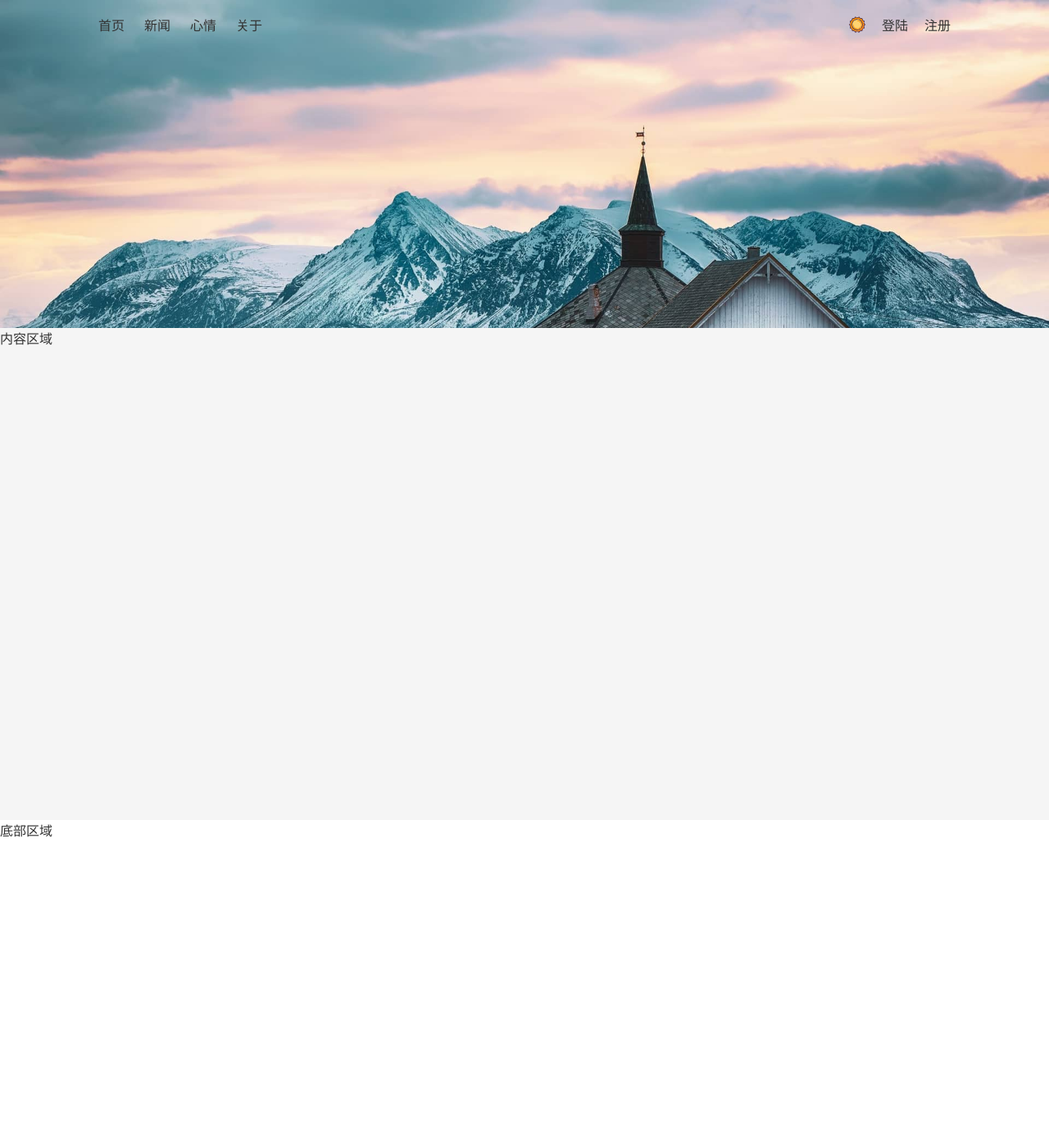
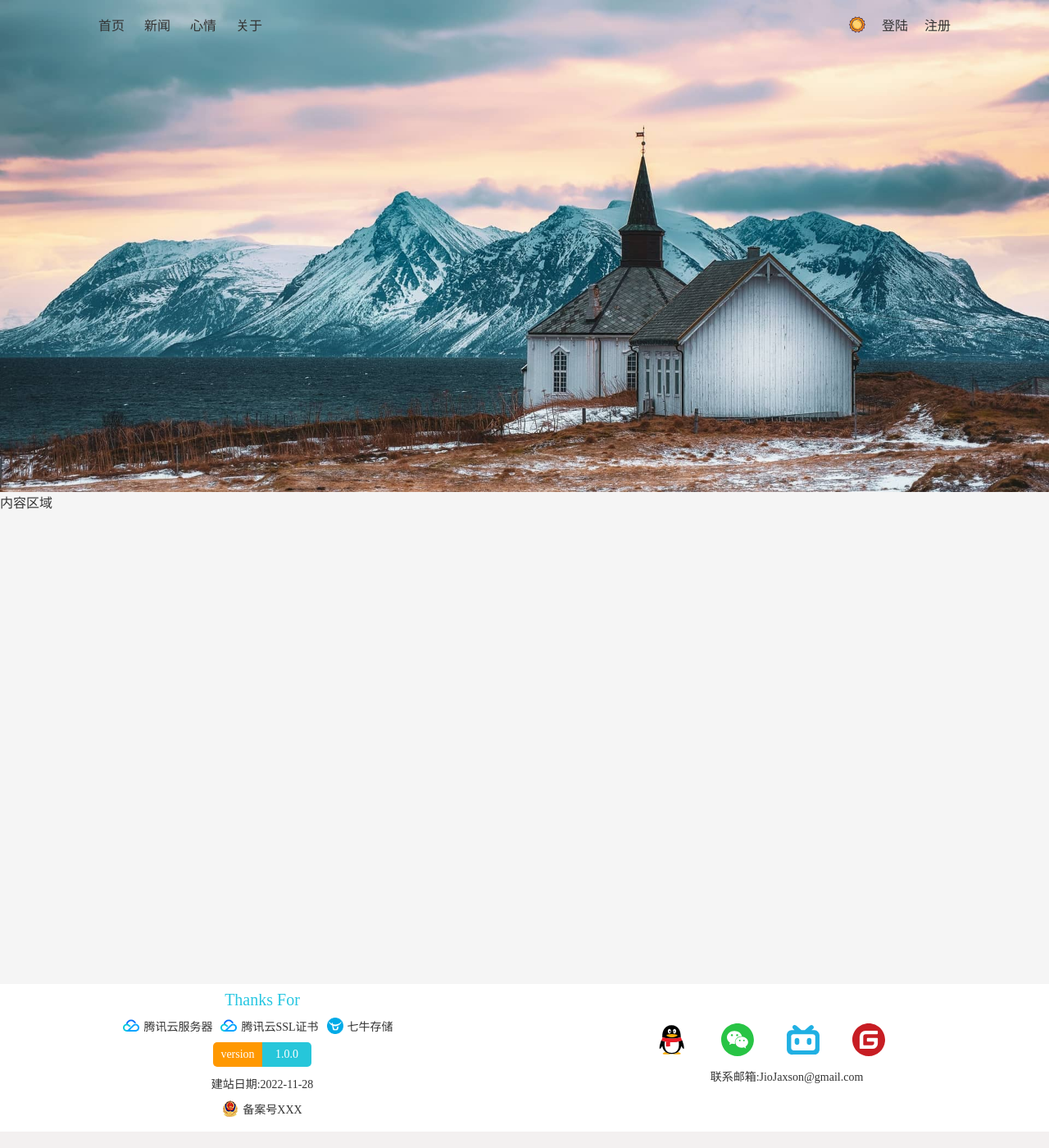
Before and after one commit to JioJaxson/python_v2_blog_v1, a Django app: page / in a window 1280 px wide. Shown: the whole page at 82% size. Run offline with Django 4.2, Linux system fonts and the light colour scheme.

Commit message:
'footer完成'

```diff
--- a/static/my/css/index.css
+++ b/static/my/css/index.css
@@ -37,7 +37,7 @@ nav a:last-child {
 header {
   position: relative;
   width: 100%;
-  height: 400px;
+  height: 600px;
 }
 header > div {
   position: absolute;
@@ -59,10 +59,90 @@ main {
 }
 
 footer {
+  display: flex;
   width: 100%;
-  min-height: 400px;
+  height: 180px;
   color: var(--footer-color);
   background-color: var(--footer-bg);
+  font-size: 14px;
+}
+footer .left, footer .right {
+  width: 50%;
+  display: flex;
+  flex-direction: column;
+  justify-content: center;
+  align-items: center;
+}
+footer .thank {
+  color: #26c6e1;
+  font-size: 20px;
+}
+footer .site_info {
+  display: flex;
+  align-items: center;
+}
+footer .site_info span {
+  display: flex;
+  align-items: center;
+  margin-right: 10px;
+}
+footer .site_info img {
+  width: 20px;
+  margin-right: 5px;
+}
+footer .version {
+  display: flex;
+}
+footer .version span {
+  display: flex;
+  justify-content: center;
+  align-items: center;
+  color: white;
+  height: 30px;
+  width: 60px;
+}
+footer .version span:nth-child(1) {
+  background-color: #ff9800;
+  border-radius: 5px 0 0 5px;
+}
+footer .version span:nth-child(2) {
+  background-color: #26c6da;
+  border-radius: 0 5px 5px 0;
+}
+footer .beian a {
+  display: flex;
+  align-items: center;
+}
+footer .beian a img {
+  display: flex;
+  margin-right: 5px;
+}
+footer p {
+  margin-bottom: 10px;
+}
+footer .contact {
+  display: flex;
+  justify-content: space-between;
+  margin-bottom: 10px;
+}
+footer .contact > div {
+  position: relative;
+  margin-right: 40px;
+}
+footer .contact > div .contact_img {
+  position: absolute;
+  width: 80px;
+  transform: translate(-62px, 30px);
+  transition: 0.4s;
+  opacity: 0;
+}
+footer .contact > div .svg {
+  width: 40px;
+  cursor: pointer;
+}
+footer .contact > div .svg:hover ~ .contact_img {
+  transform: translate(-62px, -90px);
+  opacity: 1;
 }
 
 /*# sourceMappingURL=index.css.map */
--- a/static/my/css/index.scss
+++ b/static/my/css/index.scss
@@ -43,7 +43,7 @@ nav {
 header {
   position: relative;
   width: 100%;
-  height: 400px;
+  height: 600px;
 
   > div {
     position: absolute;
@@ -68,8 +68,116 @@ main {
 }
 
 footer {
+  display: flex;
   width: 100%;
-  min-height: 400px;
+  height: 180px;
   color: var(--footer-color);
   background-color: var(--footer-bg);
+  font-size: 14px;
+
+  .left, .right {
+    width: 50%;
+    display: flex;
+    flex-direction: column;
+    justify-content: center;
+    align-items: center;
+  }
+
+  .thank {
+    color: #26c6e1;
+    font-size: 20px;
+  }
+
+  .site_info {
+    display: flex;
+    align-items: center;
+
+    span {
+      display: flex;
+      align-items: center;
+      margin-right: 10px;
+    }
+
+    img {
+      width: 20px;
+      margin-right: 5px;
+
+    }
+
+  }
+
+  .version {
+    display: flex;
+
+    span {
+      display: flex;
+      justify-content: center;
+      align-items: center;
+      color: white;
+      height: 30px;
+      width: 60px;
+
+      &:nth-child(1) {
+        background-color: #ff9800;
+        border-radius: 5px 0 0 5px;
+      }
+
+      &:nth-child(2) {
+        background-color: #26c6da;
+        border-radius: 0 5px 5px 0;
+
+      }
+    }
+  }
+
+  .beian {
+    a {
+      display: flex;
+      align-items: center;
+
+      img {
+        display: flex;
+        margin-right: 5px;
+
+      }
+    }
+
+  }
+
+  p {
+    margin-bottom: 10px;
+  }
+
+  .contact {
+    display: flex;
+    justify-content: space-between;
+    margin-bottom: 10px;
+
+    > div {
+      position: relative;
+      margin-right: 40px;
+
+      .contact_img {
+        position: absolute;
+        width: 80px;
+        transform: translate(-62px, 30px);
+        transition: 0.4s;
+        opacity: 0;
+      }
+
+      .svg {
+        width: 40px;
+        cursor: pointer;
+
+        &:hover {
+          & ~ .contact_img {
+            transform: translate(-62px, -90px);
+            opacity: 1;
+          }
+        }
+      }
+    }
+
+
+  }
 }
--- a/static/my/css/reset.css
+++ b/static/my/css/reset.css
@@ -1,7 +1,12 @@
-body{
-    margin:0;
+body {
+    margin: 0;
 }
-a{
+
+a {
     text-decoration: none;
-    color:#333
+    color: #333;
 }
+
+p {
+    margin: 0;
+}
--- a/templates/index.html
+++ b/templates/index.html
@@ -27,13 +27,53 @@
             <a href="#">注册</a>
         </div>
     </nav>
-    {% banner  'index'%}
+    {% banner 'index' %}
     <main>
         内容区域
 
     </main>
     <footer>
-        底部区域
+        <div class="left">
+            <p class="thank">Thanks For</p>
+            <p class="site_info">
+                <span><img src="/static/my/img/footer/tencent.png" alt="">腾讯云服务器</span>
+                <span><img src="/static/my/img/footer/tencent.png" alt="">腾讯云SSL证书</span>
+                <span><img src="/static/my/img/footer/qiniu.png" alt="">七牛存储</span>
+
+            </p>
+            <p class="version">
+                <span>version</span>
+                <span>1.0.0</span>
+            </p>
+            <P>建站日期:2022-11-28</P>
+            <p class="beian">
+                <a href="#"> <img src="/static/my/img/footer/badges.png" alt="">备案号XXX </a>
+            </p>
+        </div>
+        <div class="right">
+            <div class="contact">
+                <div>
+                    <img class="svg" src="/static/my/img/footer/qq_icon.svg" alt="">
+                    <img class="contact_img" src="/static/my/img/footer/qq_qs.jpg" alt>
+                </div>
+                <div>
+                    <img class="svg" src="/static/my/img/footer/wexin_icon.svg" alt="">
+                    <img class="contact_img" src="/static/my/img/footer/weixin_qs.jpg" alt>
+                </div>
+                <div>
+                    <a href="https://space.bilibili.com/37861328" target="_blank">
+                        <img class="svg" src="/static/my/img/footer/bilibili_icon.svg" alt="">
+                    </a>
+                </div>
+                <div>
+                    <a href="https://gitee.com/JioJaxson" target="_blank">
+                        <img class="svg" src="/static/my/img/footer/gitee_icon.svg" alt="">
+                    </a>
+                </div>
+            </div>
+            <p>联系邮箱:JioJaxson@gmail.com</p>
+        </div>
+
     </footer>
 </div>
 <script>
```
Also changed, not shown: media/site_bg/wallhaven-6o7z77.jpg (added), static/my/img/footer/badges.png (added), static/my/img/footer/bilibili_icon.svg (added), static/my/img/footer/gitee_icon.svg (added), static/my/img/footer/github_icon.svg (added), static/my/img/footer/qiniu.png (added), static/my/img/footer/qq.png (added), static/my/img/footer/qq_icon.svg (added), static/my/img/footer/qq_qs.jpg (added), static/my/img/footer/tencent.png (added), static/my/img/footer/wechat.png (added), static/my/img/footer/weibo_icon.svg (added), static/my/img/footer/weibo_qs.jpg (added), static/my/img/footer/weixin_qs.jpg (added), 1 more files, 1 other file.
